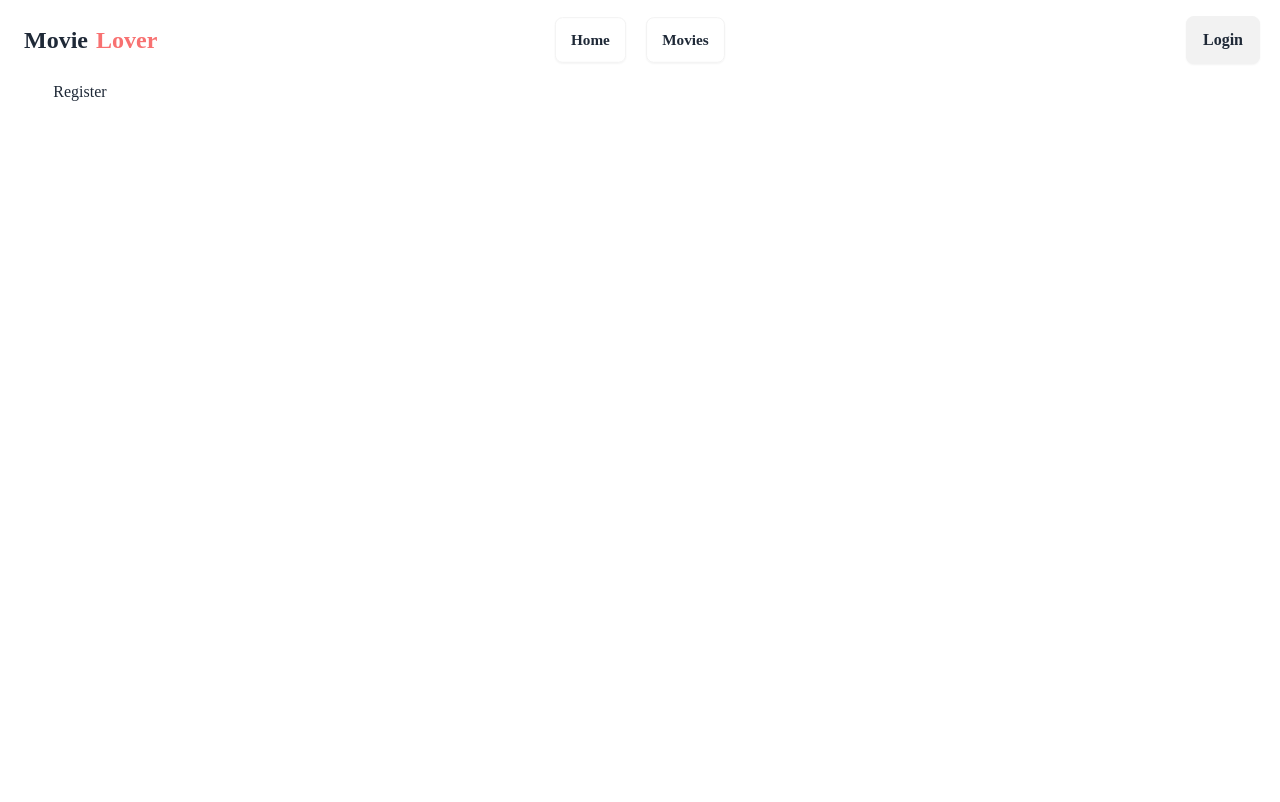
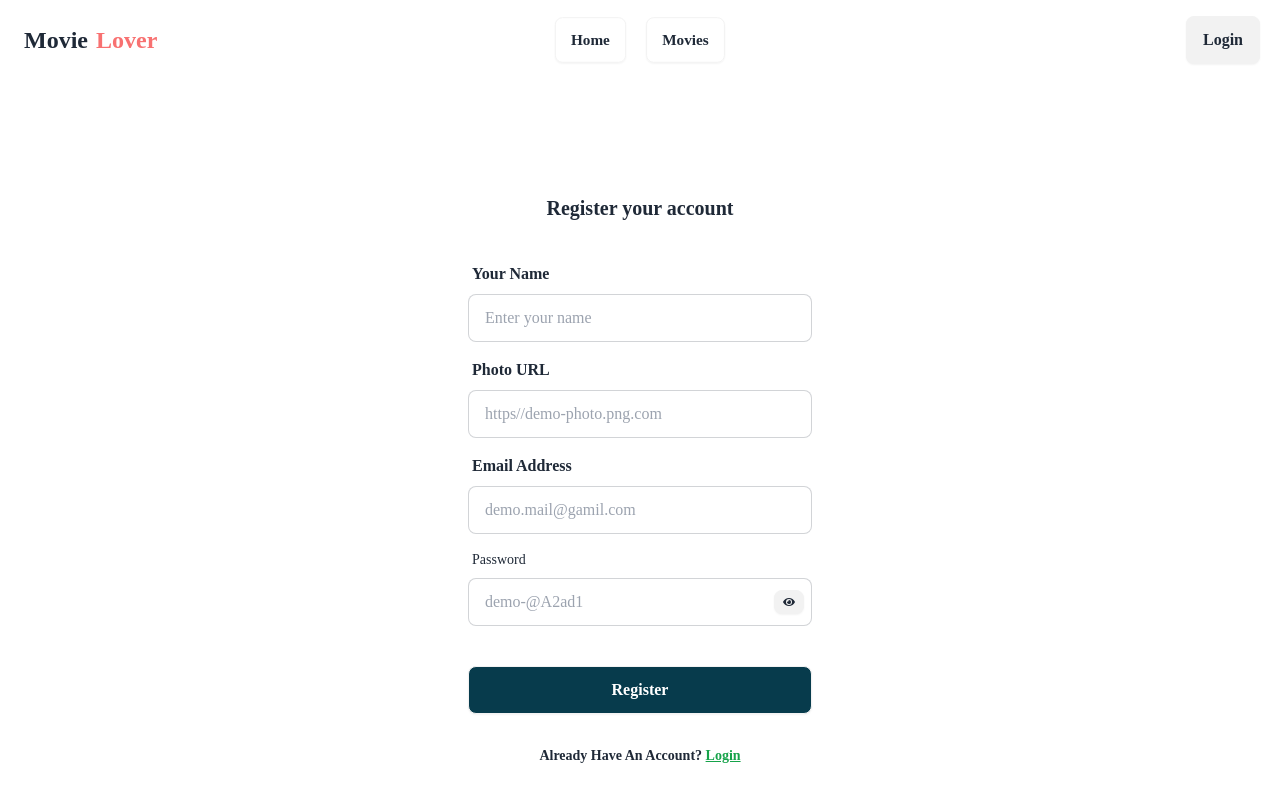
Before and after one commit to Shazzad501/movie-web-client, a React (Vite) app: page /register in a window 1280 px wide. Shown: the top 802 px of the page. Built offline with nearby package versions, Linux system fonts and the light colour scheme; no server answers; a web font is replaced by a local one.

Commit message:
user registation done

```diff
--- a/src/pages/Login.jsx
+++ b/src/pages/Login.jsx
@@ -78,7 +78,7 @@ const Login = () => {
 
   useEffect(()=>{
     // dynamic title
-    document.title="Login || Eco-Adventure"
+    document.title="Login || Movie Lover"
 
     AOS.init({
       duration: 1500,
@@ -136,7 +136,7 @@ const Login = () => {
               <button onClick={handleGoogleLogin} className="btn mt-6 bg-[#073B4c] font-bold text-base text-white hover:bg-[#073B4c]"><FaGoogle></FaGoogle>Login with Google</button>
             </div>
           </form>
-          <p className='font-semibold text-sm text-center'>Don't Have An Account? <Link to='/auth/register' className='font-semibold text-sm text-red-600 underline'>Register</Link></p>
+          <p className='font-semibold text-sm text-center'>Don't Have An Account? <Link to='/register' className='font-semibold text-sm text-red-600 underline'>Register</Link></p>
         </div>
     </div>
   );
--- a/src/pages/Register.jsx
+++ b/src/pages/Register.jsx
@@ -1,10 +1,138 @@
-import React from 'react';
+import React, { useContext, useEffect, useState } from 'react';
+import { Link, useNavigate } from 'react-router-dom';
+import { AuthContext } from '../provider/AuthProvider';
+import toast from 'react-hot-toast';
+import { FaEye, FaEyeSlash } from 'react-icons/fa';
+import AOS from 'aos';
+import 'aos/dist/aos.css'
 
 const Register = () => {
+  const {newUserSet, setUser, upDateProfile} = useContext(AuthContext);
+  const navigate = useNavigate()
+  // eye pass show stat
+  const [showPass, setShowPass] = useState(false)
+  // error state
+  const [error, setError]= useState('')
+
+  // handle registration function
+  const handleRegister=(e)=>{
+    e.preventDefault();
+    const form = new FormData(e.target)
+    const name = form.get('name');
+    const photo = form.get('photo');
+    const email = form.get('email');
+    const password = form.get('password');
+
+    // Validate password
+    // const passwordRegex = /^(?=.*[A-Z])(?=.*[a-z])(?=.*\d).{6,}$/;
+    // if (!passwordRegex.test(password)) {
+    //   setError('Password must be at least 6 characters long and include at least one uppercase letter, one lowercase letter, and one digit.');
+    //   return;
+    // }
+
+    // error state reset
+    setError('')
+    newUserSet(email, password)
+    .then(res => {
+      setUser(res.user);
+      navigate('/')
+      e.target.reset();
+      toast.success("Successfully Regisered!")
+
+// user profile updation
+    upDateProfile({displayName: name, photoURL: photo})
+    .then(()=>{
+      toast.success("Profile Update success!!")
+    })
+    .catch((err)=>{
+      setError(`${err.message}`)
+    })
+
+    })
+    .catch(err => setError(`${err.message}`))
+  }
+
+  useEffect(()=>{
+    // dynamic title
+    document.title="Register || Movie Lover"
+
+    // Aos animation
+    AOS.init({
+      duration: 1500,
+    });
+  }, [])
   return (
-    <div>
-      Register
+    <div className="flex items-center justify-center min-h-screen overflow-hidden">
+    <div data-aos="fade-right" className="card bg-base-100 w-full max-w-md py-12 px-5 shrink-0 rounded-md">
+      <h2 className="font-bold text-xl text-center ">Register your account</h2>
+      <form onSubmit={handleRegister} className="card-body">
+        {/* Name filed */}
+        <div className="form-control">
+          <label className="label">
+            <span className="label-text font-semibold text-base">Your Name</span>
+          </label>
+          <input
+          name='name'
+          type="text"
+          placeholder="Enter your name"
+          className="input input-bordered" required />
+        </div>
+        {/* Name filed */}
+
+        {/* photo url filed */}
+        <div className="form-control">
+          <label className="label">
+            <span className="label-text font-semibold text-base">Photo URL</span>
+          </label>
+          <input
+          name='photo'
+          type='url'
+          placeholder="https//demo-photo.png.com"
+          className="input input-bordered" />
+        </div>
+        {/* photo url filed */}
+
+        {/* Email filed */}
+        <div className="form-control">
+          <label className="label">
+            <span className="label-text font-semibold text-base">Email Address</span>
+          </label>
+          <input
+          name='email'
+          type="email"
+          placeholder="demo.mail@gamil.com"
+          className="input input-bordered" required />
+        </div>
+        {/* Email filed */}
+        {/* password filed */}
+        <div className="form-control relative">
+          <label className="label">
+            <span className="label-text">Password</span>
+          </label>
+          <input
+            type={showPass ? 'text' : 'password'}
+            name='password'
+            placeholder="demo-@A2ad1"
+            className="input input-bordered" required />
+            <button onClick={()=>setShowPass(!showPass)} className='btn btn-xs absolute right-2 top-12'>{showPass ? <FaEyeSlash></FaEyeSlash> : <FaEye></FaEye>}</button>
+        </div>
+        {/* password filed */}
+
+          <div>
+            {
+              error &&  <label className="label">
+              <span className="label-text font-semibold text-sm text-red-600">{error}</span>
+            </label>
+            }
+          </div>
+
+        <div className="form-control mt-6">
+          <button className="btn bg-[#073B4c] font-bold text-base text-white hover:bg-[#073B4c]">Register</button>
+        </div>
+      </form>
+      <p className='font-semibold text-sm text-center'>Already Have An Account? <Link to='/login' className='font-semibold text-sm text-green-600 underline'>Login</Link></p>
     </div>
+</div>
   );
 };
 
```
Also changed, not shown: src/routes/PrivateRoute.jsx (added).
